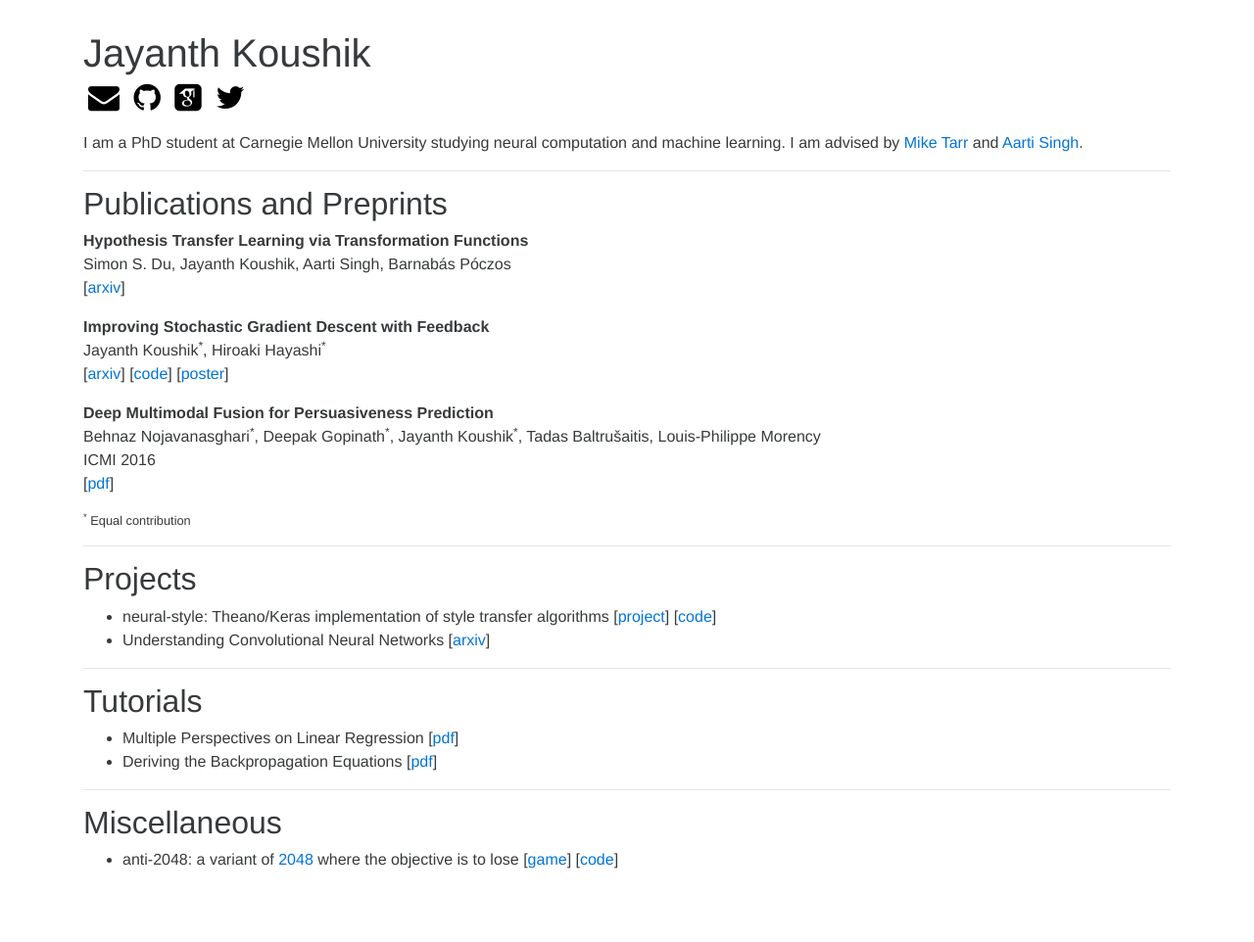
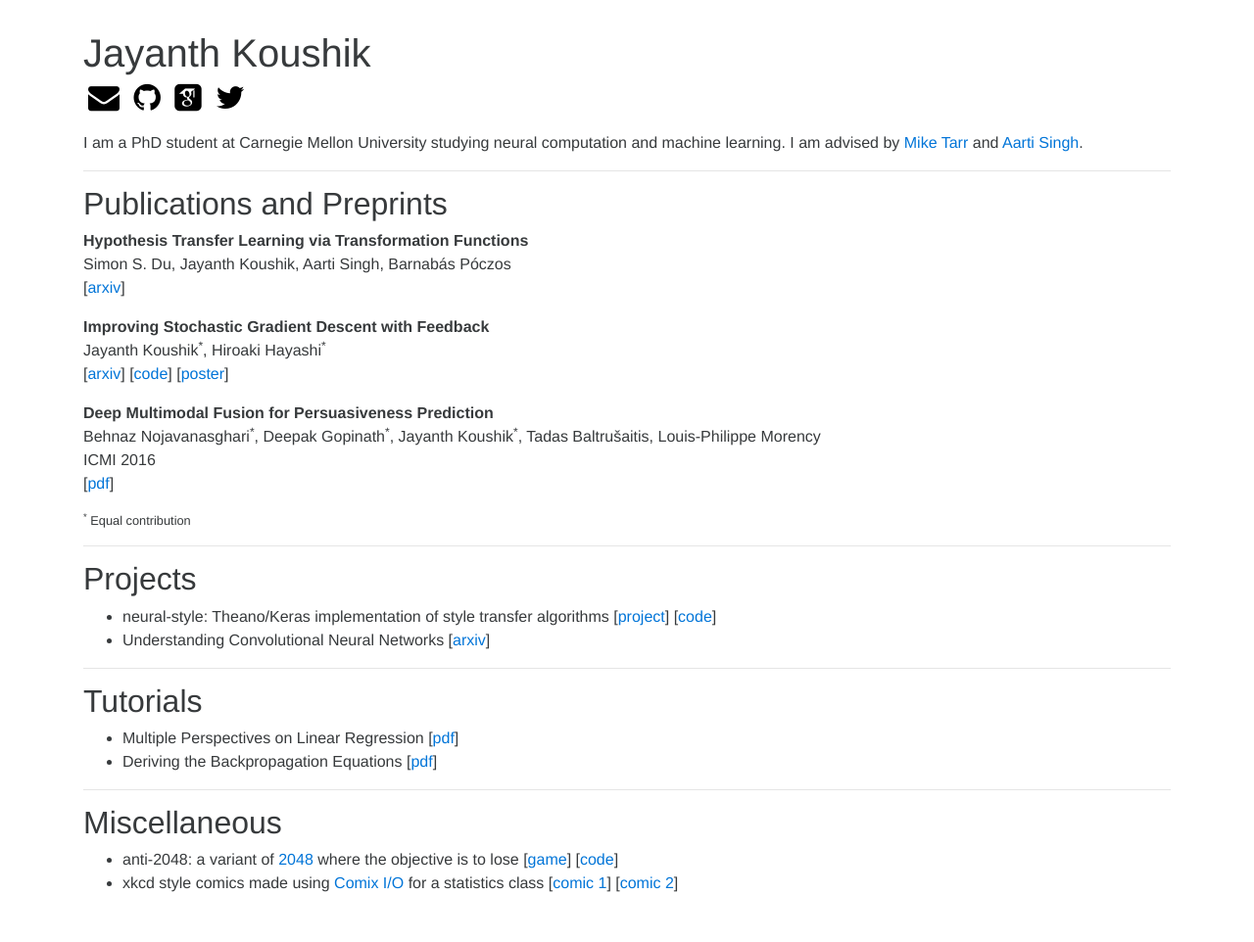
Before and after one commit to jayanthkoushik/jayanthkoushik.github.io, a Jekyll site: the page built from index.md, in a window 1280 px wide. Shown: the whole page at 98% size. Built offline with Jekyll 4.4.1, drawn with Linux system fonts in a browser that asks for light colours; some web fonts are replaced; before the commit the page ends 938 px from its top, so only the background shows below that.

Commit message:
Revert "Remove comics"
This reverts commit a864b78ffefbdac65d186a86f22c9af1642df405.

```diff
--- a/_data/miscs.yml
+++ b/_data/miscs.yml
@@ -1,3 +1,8 @@
+- desc: 'xkcd style comics made using <a href="http://cmx.io">Comix I/O</a> for a statistics class'
+  links:
+    - comic 1: 'http://cmx.io/#66ff4674b15c12d0252bda4ee707b60a'
+    - comic 2: 'http://cmx.io/#9eba98e7d1a6bba5c220715411633b50'
+
 - desc: 'anti-2048: a variant of <a href="https://gabrielecirulli.github.io/2048/">2048</a> where the objective is to lose'
   links:
     - game: 'https://abhiskk.github.io/anti-2048/'
```
